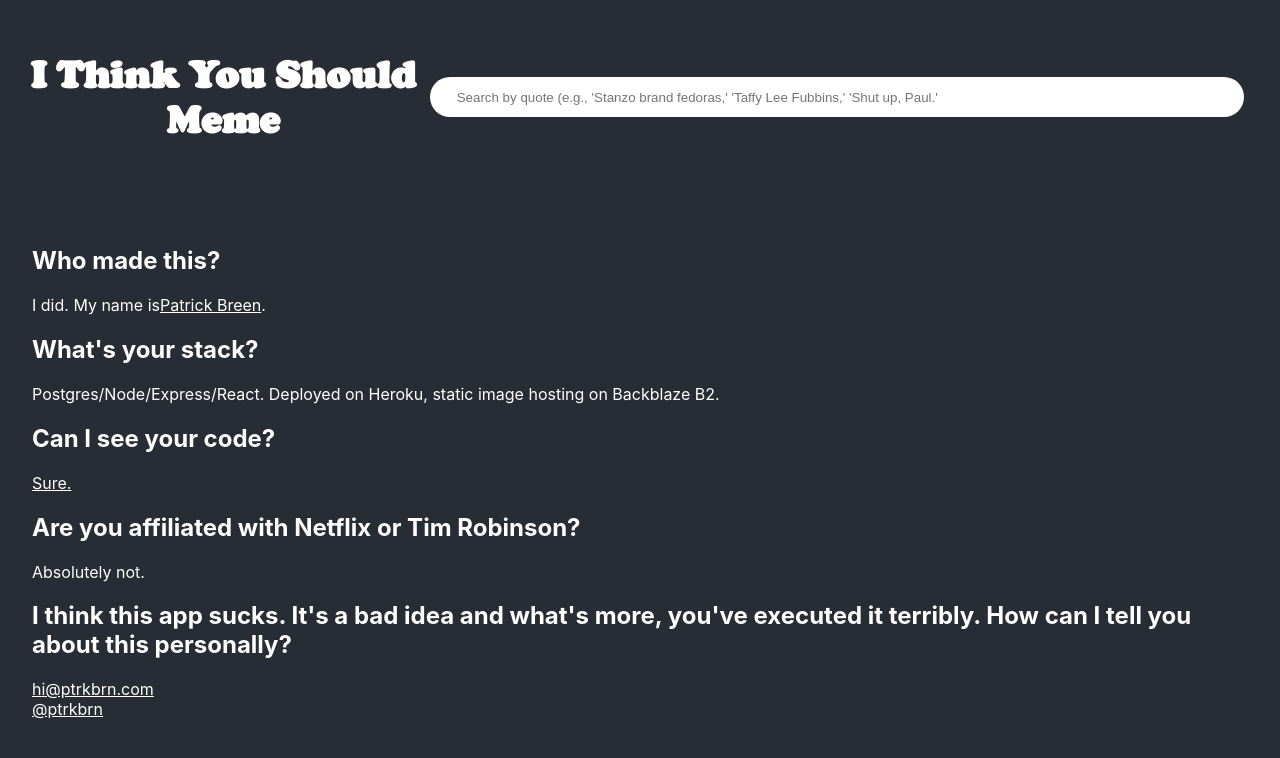
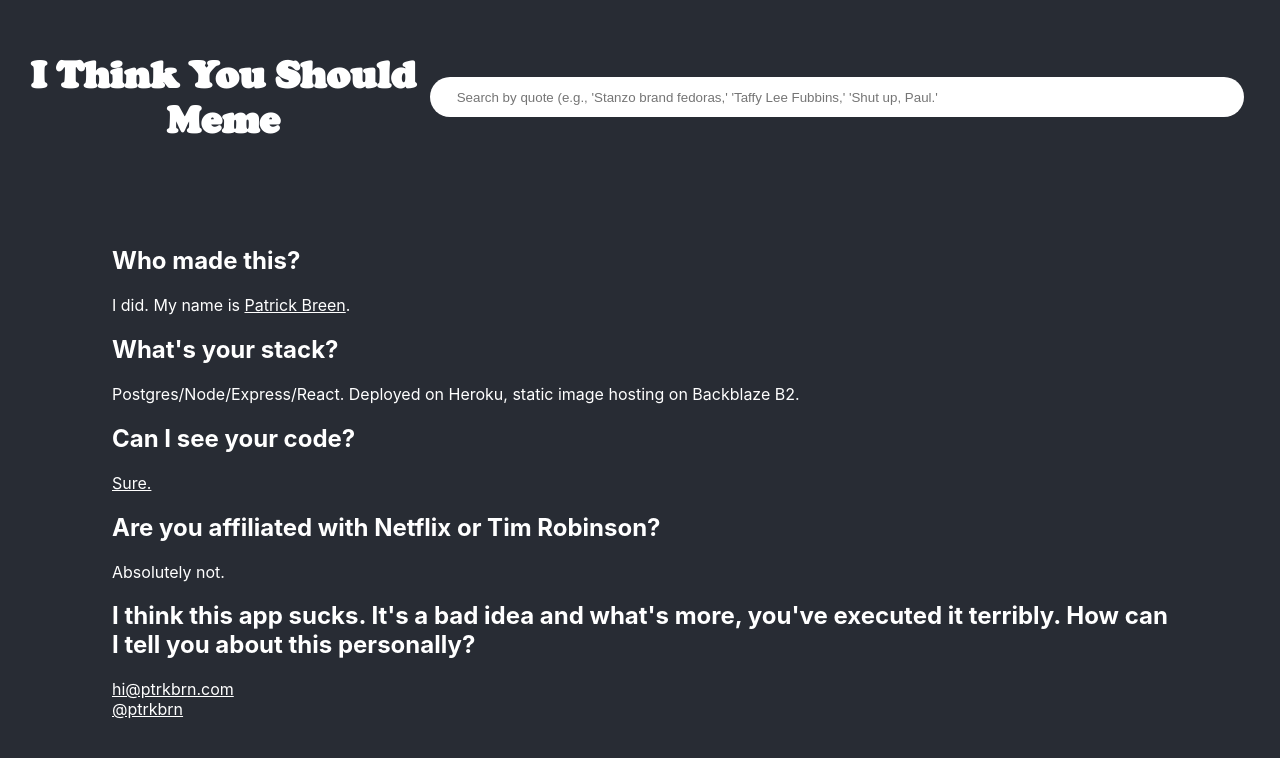
Before and after one commit to ptrkbrn/fully-loaded-nachos, a React (Create React App) app in the folder client/: page /about in a window 1280 px wide. Shown: the top 758 px of the page. Built offline with nearby package versions, Linux system fonts and the light colour scheme.

Commit message:
style About component. remove 100vh height rule from App.

```diff
--- a/client/src/About.js
+++ b/client/src/About.js
@@ -4,8 +4,12 @@ import styled from 'styled-components';
 
 const AboutSection = styled.section`
   padding: 2em;
+  margin: 0 2em;
   box-sizing: border-box;
   text-align: left;
+  @media only screen and (min-width: 830px) {
+      margin: 0 5em;
+  }
 `;
 
 function About() {
@@ -13,7 +17,7 @@ function About() {
     <AboutSection>
       <h2>Who made this?</h2>
       <p>
-        I did. My name is
+        I did. My name is&nbsp;
         <a href="https//www.ptrkbrn.com">Patrick Breen</a>
         .
       </p>
--- a/client/src/App.css
+++ b/client/src/App.css
@@ -7,5 +7,4 @@
 
 .App {
   text-align: center;
-  height: 100vh;
 }
```
